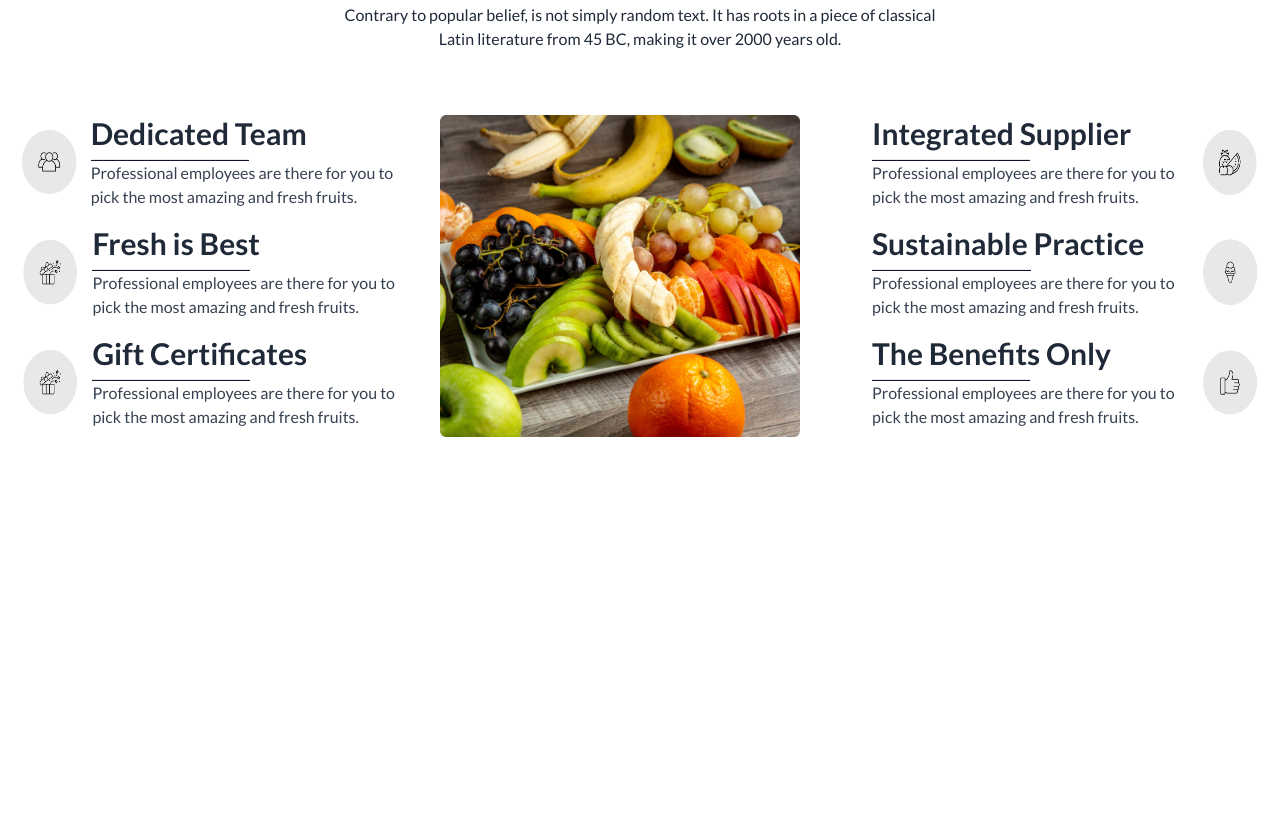
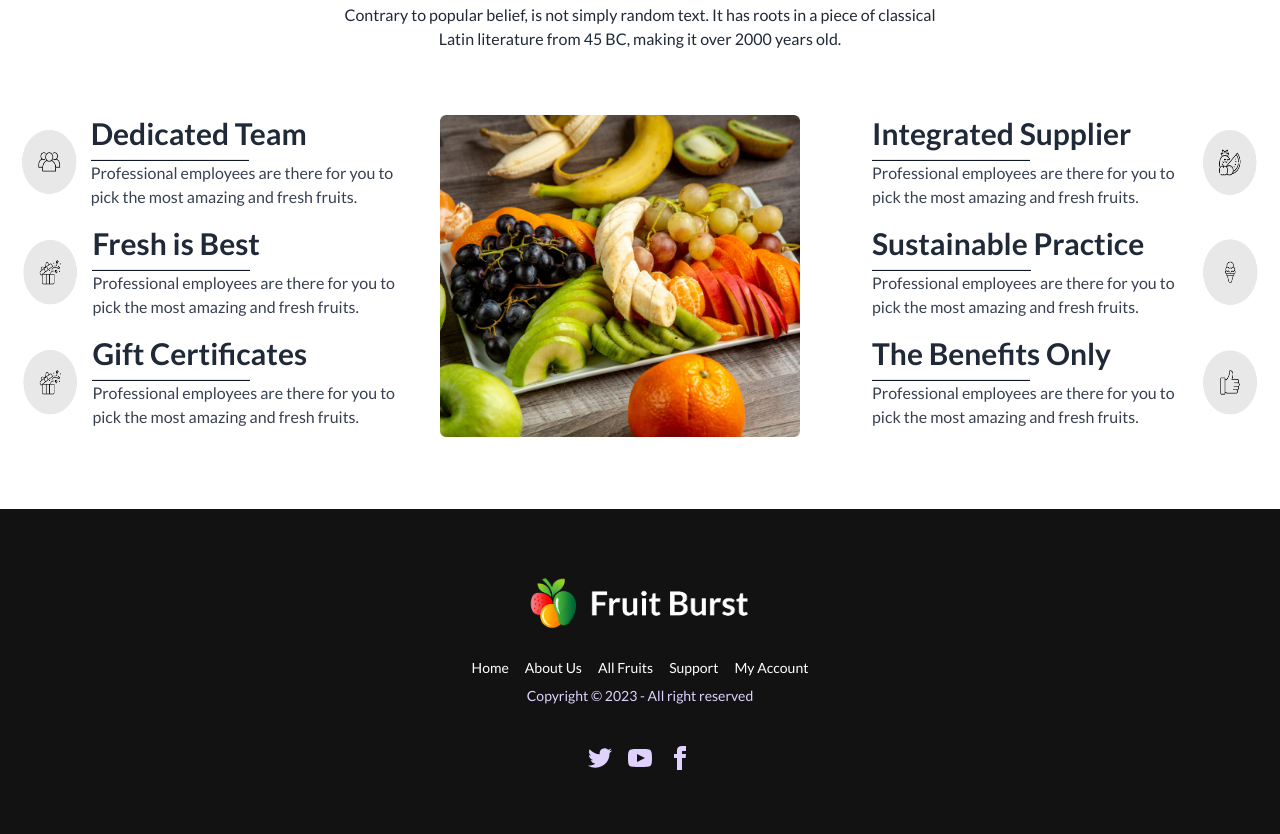
Before and after one commit to Madhob1/3rd-assignment-fruit-brust, a plain HTML site: page index.html in a window 1280 px wide. Shown: the part 2327-3161 px from the top of the page. Before the commit the page ends 2836 px from the top, so only its background shows below. Drawn offline with nearby package versions, Linux system fonts and the light colour scheme.

Commit message:
final push

```diff
--- a/index.html
+++ b/index.html
@@ -667,6 +667,37 @@
 
     <!-- footer section start  -->
 
+    <footer class="footer footer-center py-16 p-10 bg-[#121212] text-primary-content">
+        <div>
+          <img class="w-[40%]" src="images/footer.png" alt="">
+          <div class="mt-4">
+            <div class="grid text-white grid-flow-col gap-4">
+                <a class="link link-hover">Home</a>
+                <a class="link link-hover">About Us</a>
+                <a class="link link-hover">All Fruits</a>
+                <a class="link link-hover">Support</a>
+                <a class="link link-hover">My Account</a>
+              </div>
+
+
+          </div>
+          <p>Copyright © 2023 - All right reserved</p>
+        </div>
+        <div>
+          <div class="grid grid-flow-col gap-4">
+            <a><svg xmlns="http://www.w3.org/2000/svg" width="24" height="24" viewBox="0 0 24 24" class="fill-current"><path d="M24 4.557c-.883.392-1.832.656-2.828.775 1.017-.609 1.798-1.574 2.165-2.724-.951.564-2.005.974-3.127 1.195-.897-.957-2.178-1.555-3.594-1.555-3.179 0-5.515 2.966-4.797 6.045-4.091-.205-7.719-2.165-10.148-5.144-1.29 2.213-.669 5.108 1.523 6.574-.806-.026-1.566-.247-2.229-.616-.054 2.281 1.581 4.415 3.949 4.89-.693.188-1.452.232-2.224.084.626 1.956 2.444 3.379 4.6 3.419-2.07 1.623-4.678 2.348-7.29 2.04 2.179 1.397 4.768 2.212 7.548 2.212 9.142 0 14.307-7.721 13.995-14.646.962-.695 1.797-1.562 2.457-2.549z"></path></svg></a>
+            <a><svg xmlns="http://www.w3.org/2000/svg" width="24" height="24" viewBox="0 0 24 24" class="fill-current"><path d="M19.615 3.184c-3.604-.246-11.631-.245-15.23 0-3.897.266-4.356 2.62-4.385 8.816.029 6.185.484 8.549 4.385 8.816 3.6.245 11.626.246 15.23 0 3.897-.266 4.356-2.62 4.385-8.816-.029-6.185-.484-8.549-4.385-8.816zm-10.615 12.816v-8l8 3.993-8 4.007z"></path></svg></a>
+            <a><svg xmlns="http://www.w3.org/2000/svg" width="24" height="24" viewBox="0 0 24 24" class="fill-current"><path d="M9 8h-3v4h3v12h5v-12h3.642l.358-4h-4v-1.667c0-.955.192-1.333 1.115-1.333h2.885v-5h-3.808c-3.596 0-5.192 1.583-5.192 4.615v3.385z"></path></svg></a>
+          </div>
+        </div>
+      </footer>
+
+
+
+
+
+    <!-- footer section end  -->
+
 
 
 
```
Also changed, not shown: images/footer.png (added).
